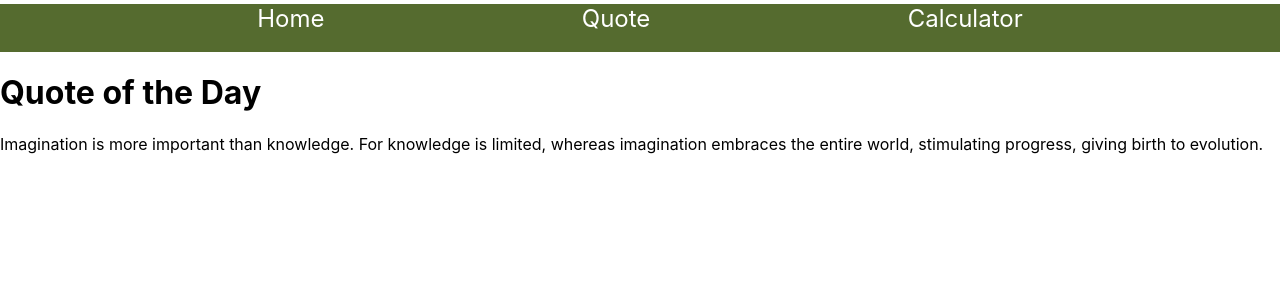
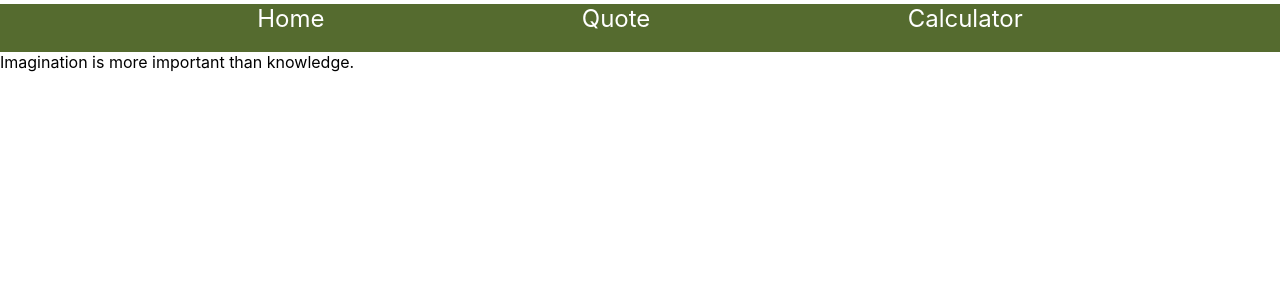
Before and after one commit to kbjude/calculator, a React (Create React App) app: page /Quote in a window 1280 px wide. Shown: the top 300 px of the page. Built offline with nearby package versions, Linux system fonts and the light colour scheme.

Commit message:
Working on the quotes

```diff
--- /dev/null
+++ b/src/Quotes.json
@@ -0,0 +1,6 @@
+{
+    "1": "Imagination is more important than knowledge.",
+    "2": "For knowledge is limited, whereas",
+    "3": "imagination embraces the entireworld",
+    "4": "stimulating progress, giving birth to evolution."
+}
--- a/src/components/Quote.js
+++ b/src/components/Quote.js
@@ -1,14 +1,17 @@
-import React from 'react';
+import React, { useState, useEffect } from 'react';
+import quotes from '../Quotes.json';
 
-const Quote = () => (
-  <div>
-    <h1> Quote of the Day</h1>
-    <p>
-      Imagination is more important than knowledge. For knowledge is limited, whereas
-      imagination embraces the entire
-      world, stimulating progress, giving birth to evolution.
-    </p>
-  </div>
-);
+const Quote = () => {
+  const randomNumber = Math.round(Math.random() * 20);
+  const [quote, setQuote] = useState('Beautiful quotes');
+  useEffect(() => {
+    setQuote(quotes[randomNumber]);
+  }, []);
+  return (
+    <>
+      <div data-testid="quote" className="quote">{quote}</div>
+    </>
+  );
+};
 
 export default Quote;
--- /dev/null
+++ b/src/components/quote.css
@@ -0,0 +1,4 @@
+.quote {
+    font-size: 12px;
+    color: black;
+}
```
Also changed, not shown: 2 other files (tests, documents, lock files or other folders).
